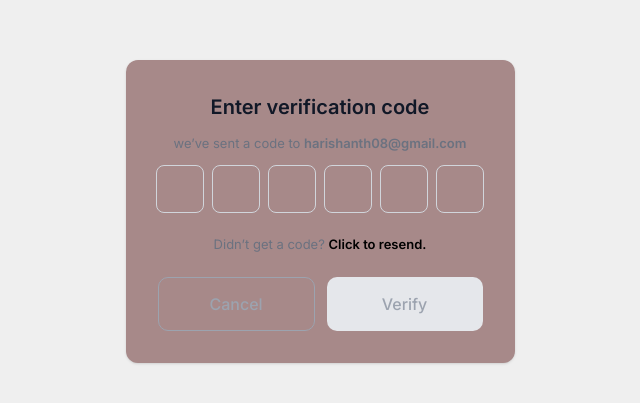
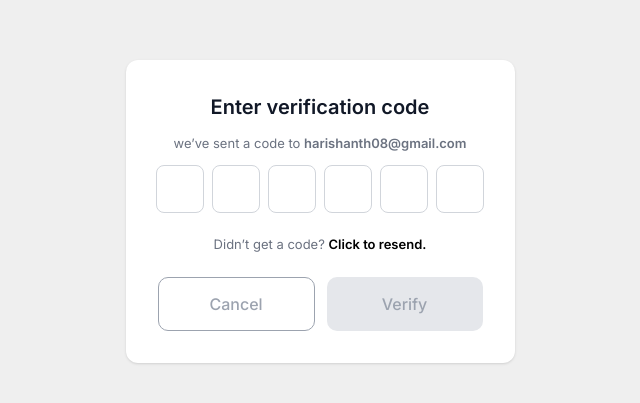
Before and after one commit to Esoft-Management-System/Frontend, a React app: page /OTPform in a window 1280 px wide. Shown: the part 189-592 px from the top of the page, without its empty margins (320-960 px from the left). Built offline with nearby package versions, Linux system fonts and the light colour scheme; the HTML template or start-up script is replaced by a standard one.

Commit message:
fix(OTPform): change background color of the form to white

```diff
--- a/src/pages/ForgotPassword/OTPform.tsx
+++ b/src/pages/ForgotPassword/OTPform.tsx
@@ -11,7 +11,7 @@ const OTPform = () => {
 
 			<div className="flex flex-row max-w-[409px] p-2.5 gap-2.5">
 
-				<div className="w-full bg-[#a78989] p-8 flex flex-col gap-3 shadow-sm rounded-xl items-center justify-center">
+				<div className="w-full bg-[#ffffff] p-8 flex flex-col gap-3 shadow-sm rounded-xl items-center justify-center">
 
 					<p className="text-[20px] font-semibold text-[#111827]">Enter verification code</p>
 					<p className="text-[13px] font-normal text-[#6B7280]">we’ve sent a code to <span className="font-semibold">harishanth08@gmail.com</span></p>
```
